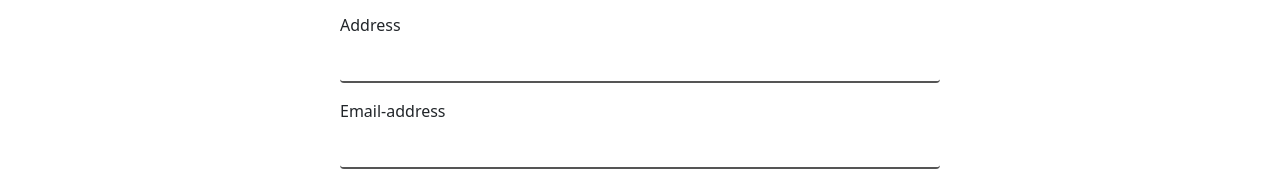
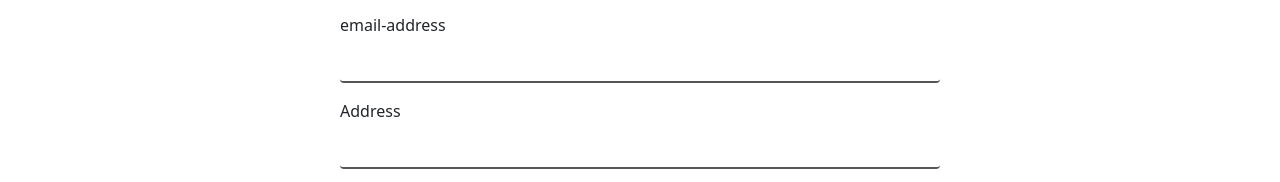
Before and after one commit to Sushma-Naratti/hostel-management, a plain HTML site: page contact-us.html in a window 1280 px wide. Shown: the part 436-618 px from the top of the page. Drawn offline with nearby package versions, Linux system fonts and the light colour scheme.

Commit message:
Add files via upload

```diff
--- a/contact-us.html
+++ b/contact-us.html
@@ -60,6 +60,17 @@
             name="last_name"
           />
         </div>
+
+        <div class="col-12">
+          <label for="inputemail" class="form-label">email-address</label>
+          <input
+            type="email"
+            class="form-control"
+            id="inputemail"
+            name="address"
+          />
+        </div>
+
         <div class="col-12">
           <label for="inputAddress" class="form-label">Address</label>
           <input
@@ -69,15 +80,7 @@
             name="address"
           />
         </div>
-        <div class="col-12">
-          <label for="inputAddress" class="form-label">Email-address</label>
-          <input
-            type="email"
-            class="form-control"
-            id="inputAddress"
-            name="address"
-          />
-        </div>
+
         <div class="col-md-4">
           <label for="inputState" class="form-label">State</label>
           <select id="inputState" class="form-select" name="state">
```
